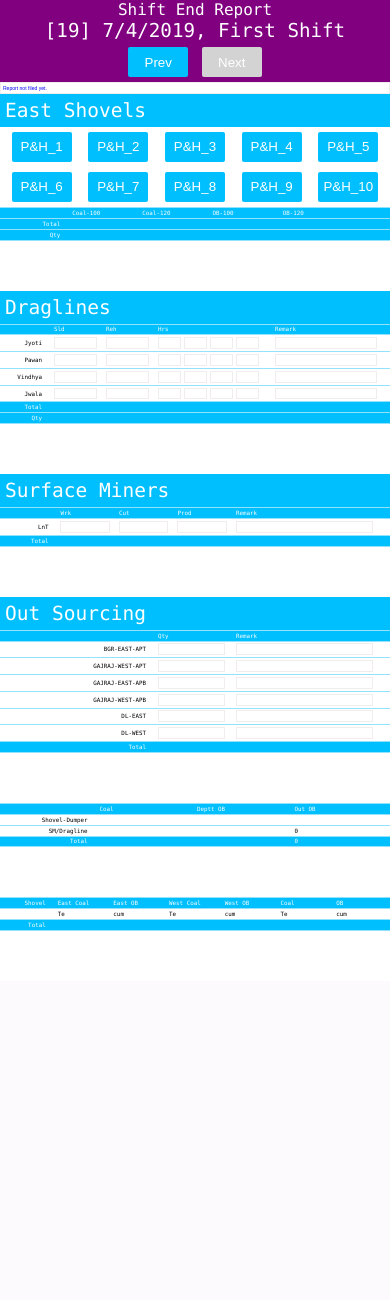
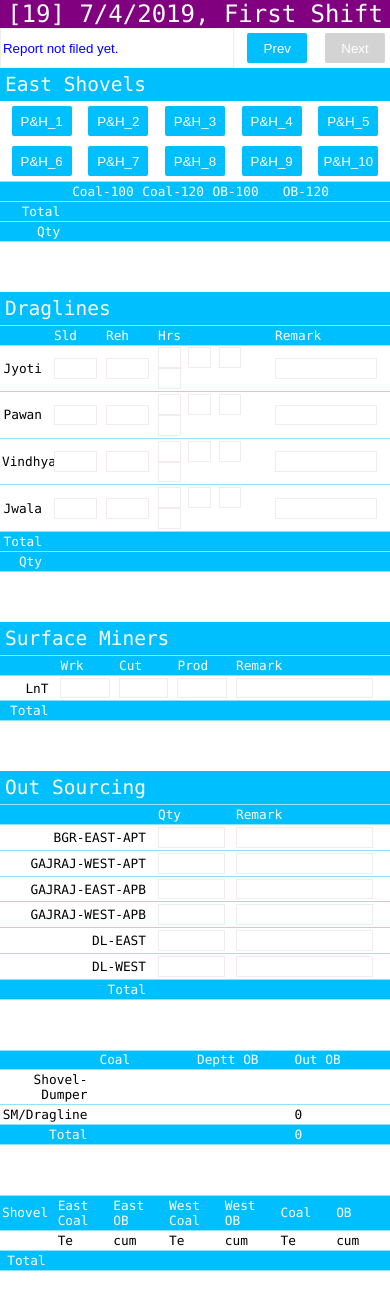
Before and after one commit to dchstats/dch-1, a PHP site: page /shift.html in a window 390 px wide. Shown: the top 1300 px of the page. Before the commit the page ends 931 px from the top, so only its background shows below. Run offline with PHP 8.4, Linux system fonts and the light colour scheme; data that the repository does not hold is empty; some libraries are stand-ins or nearby versions.

Commit message:
font size fixed for mobile displays

```diff
--- a/shift.css
+++ b/shift.css
@@ -5,23 +5,27 @@
 	padding: 0;
 }
 
-body {
+body{
 	font-family: "consolas", sans-serif;
-	font-size:1.5vw;
+	font-size:0.8rem;
 }
 
 
 header {
-	/* display: flex;
-	flex-wrap: wrap;
-	align-items: center; */
 	background: purple;
 	color: white;
+	text-align:center;
+	font-size:1.5rem;
 }
 
-header div{
-	text-align:center;
+nav {
+	display:flex;
+	justify-content: space-between;
 }
+nav input{
+	width:60%;
+}
+
 
 .section > p {
 	margin:0px;
@@ -42,7 +46,6 @@ table{
 input{
 	width:90%;
 	text-align:left;
-	font-size:1.3vw;
 	padding:0.5vw;
 	border:1px solid rgb(241, 237, 237);
 	color:blue;
--- a/shift.html
+++ b/shift.html
@@ -17,18 +17,17 @@
 
 <body ng-app="dch" ng-controller='ctrl'>
     <header>
-        <div style="font-size:1rem">
-            <p>Shift End Report</p>
-        </div>
-        <div style=" font-size:1.2rem">
-            <span> [{{shift}}] {{date}}, {{shiftName}} Shift</span>
-        </div>
+        <p> [{{shift}}] {{date}}, {{shiftName}} Shift</p>
+    </header>
+    <nav>
+        <input ng-model="status"></input>
         <div>
             <button ng-disabled="shift==1" ng-click="changeShift('prev')">Prev</button>
             <button ng-disabled="shift==lastShift" ng-click="changeShift('next')">Next</button>
         </div>
-    </header>
-    <input style="width:100vw" ng-model="status"></input>
+
+    </nav>
+
     <div id="data">
         <div id="east-shovels" class="section">
             <p>East Shovels</p>
--- a/shift.js
+++ b/shift.js
@@ -243,7 +243,7 @@ app.controller('ctrl', function ($scope, $http) {
 					var sft = p.shift;
 					var obj_ = p.data;
 					var obj = JSON.parse(obj_);
-					$scope.status = "Data fetched for " + $scope.date + ", " + $scope.shifts[$scope.shift] + " shift";
+					$scope.status = "Data fetched for " + $scope.date + ", " + $scope.shiftName + " shift";
 					pop(obj);
 				}
 				else {
```
